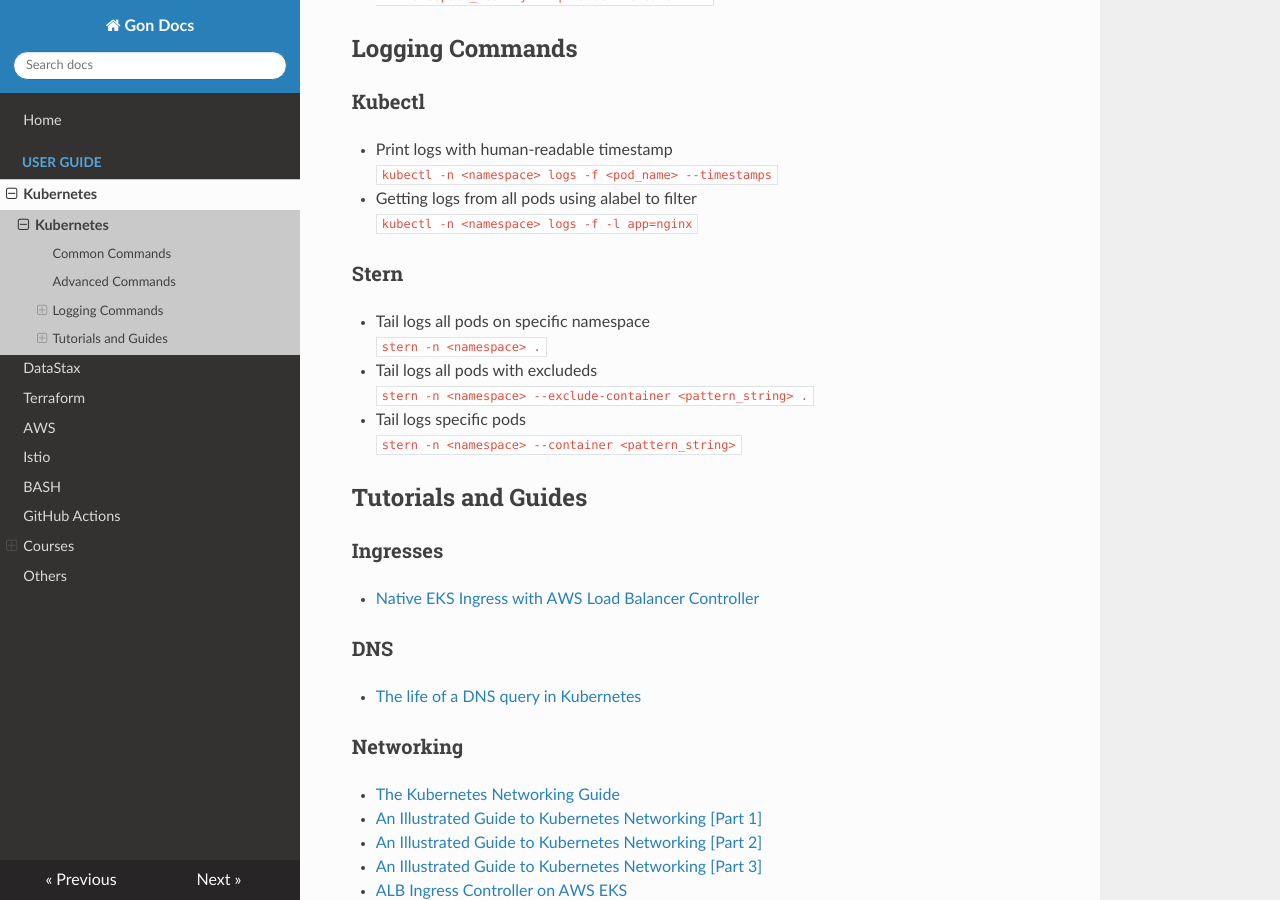
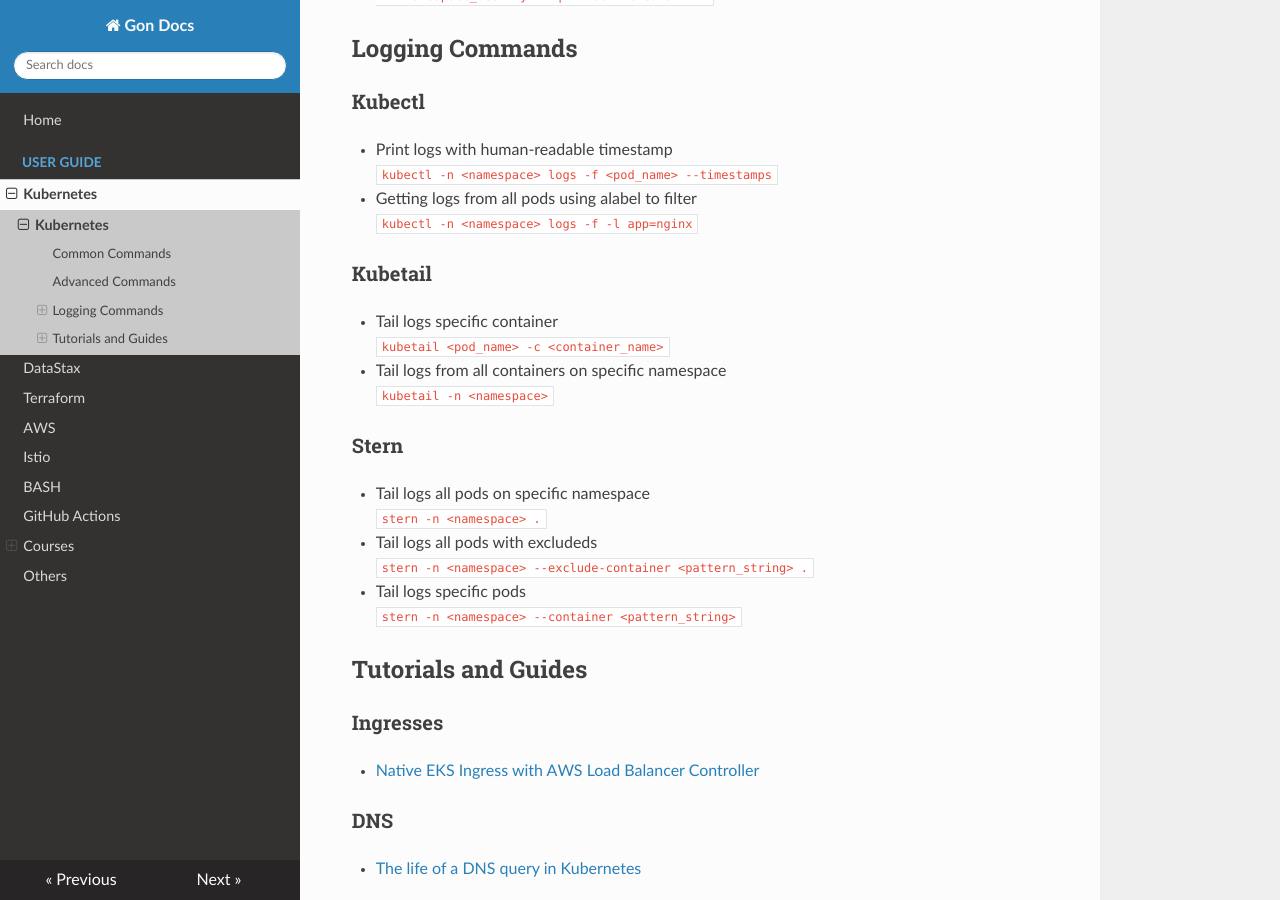
Before and after one commit to gonkun/gonkun, an MkDocs documentation site: the page built from docs/k8s.md, in a window 1280 px wide and 900 px high, scrolled down 1593 px. Built offline with MkDocs 1.6.1, drawn with Linux system fonts in a browser that asks for light colours; nearby versions of some CDN libraries.

Commit message:
Adding "kubetail" commands

```diff
--- a/docs/k8s.md
+++ b/docs/k8s.md
@@ -62,6 +62,14 @@
 `kubectl -n <namespace> logs -f <pod_name> --timestamps`
 * Getting logs from all pods using  alabel to filter<br>
 `kubectl -n <namespace> logs -f -l app=nginx`
+
+### Kubetail
+* Tail logs specific container<br>
+`kubetail <pod_name> -c <container_name>`
+* Tail logs from all containers on specific namespace<br>
+`kubetail -n <namespace>`
+
+
 ### Stern
 * Tail logs all pods on specific namespace<br>
 `stern -n <namespace> .`
```
